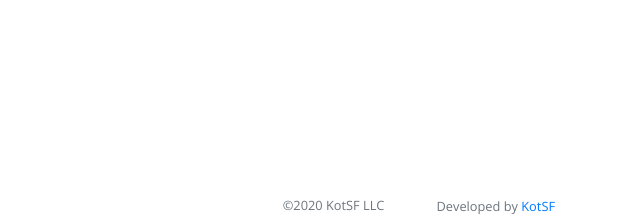
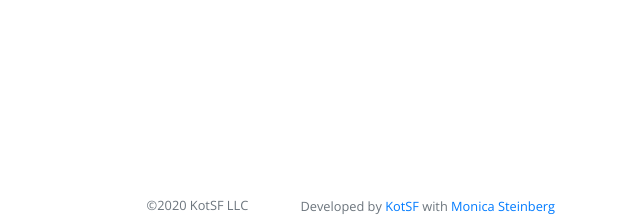
Before and after one commit to ggetzie/askreddit_but_ai, a Django app: page / in a window 1280 px wide. Shown: the part 819-1035 px from the top of the page, without its empty margins (640-1280 px from the left). Run offline with Django 3.2, Linux system fonts and the light colour scheme; data comes from the database, SQL or seed files in the repository; data that the repository does not hold is empty; some libraries are stand-ins or nearby versions.

Commit message:
collaboration

```diff
--- a/arai/arai/templates/base.html
+++ b/arai/arai/templates/base.html
@@ -74,7 +74,7 @@
 
     </div> <!-- /container -->
     <footer class="container text-right">
-      <small class="text-muted mh-100 align-middle">&copy;2020 KotSF LLC</small> <small class="text-muted ml-5 mh-100 align-middle">Developed by <a href="https://kotsf.com/portfolio">KotSF</a></small>
+      <small class="text-muted mh-100 align-middle">&copy;2020 KotSF LLC</small> <small class="text-muted ml-5 mh-100 align-middle">Developed by <a href="https://kotsf.com/portfolio">KotSF</a> with <a href="https://msteinberg.art">Monica Steinberg</a></small>
     </footer>
 
 
```
